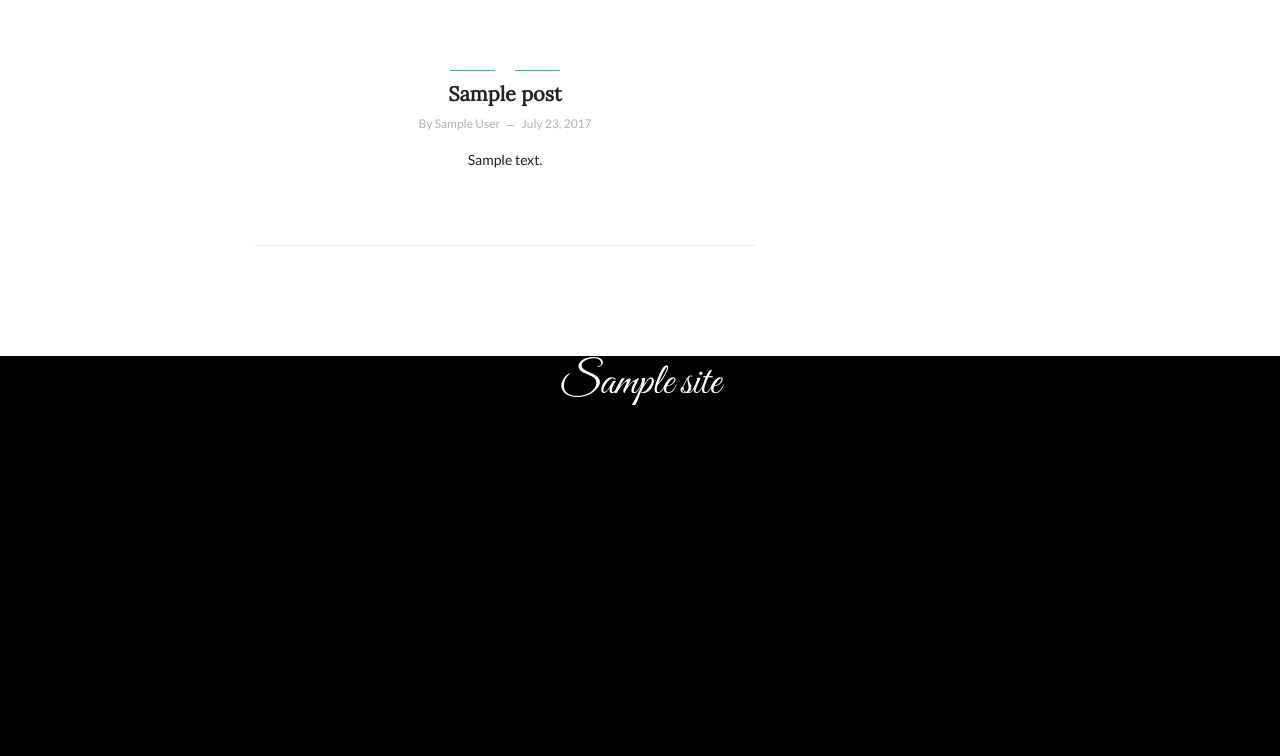
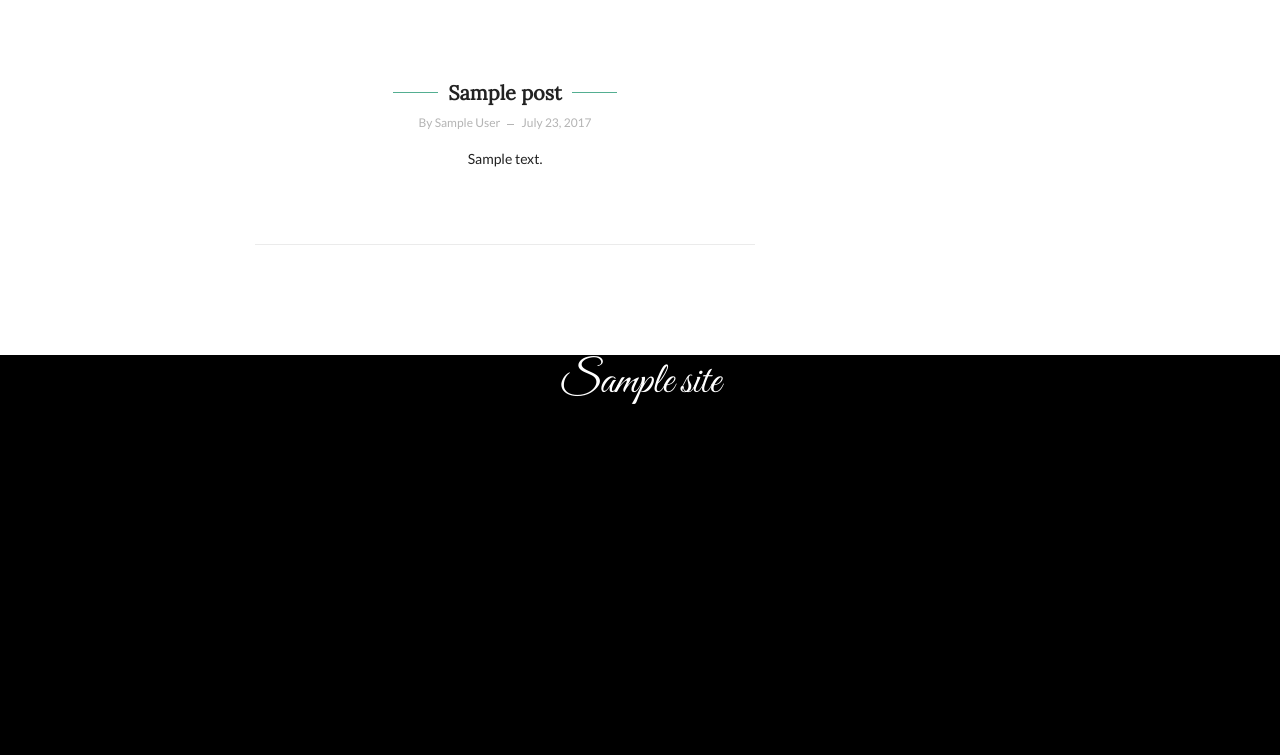
Before and after one commit to ranjanbuilds/deepika_blog, a WordPress theme: template themes/rungin/page.php in a window 1280 px wide. Shown: the part 252-1008 px from the top of the page. Run offline with PHP 8.4 and a stand-in for WordPress, Linux system fonts and the light colour scheme; the site name, menu and one post (Sample post) are stand-ins, and other content is empty; some libraries are stand-ins or nearby versions.

Commit message:
back on track, need to finish styling regular pages

```diff
--- a/themes/rungin/scss/post.scss
+++ b/themes/rungin/scss/post.scss
@@ -77,3 +77,11 @@ article {
 	height: 1px;
 	width: 45px;
 }
+
+
+.page {
+	.entry-title {
+		margin-right: 10px;
+		margin-left: 10px;
+	}
+}
--- a/themes/rungin/style.css
+++ b/themes/rungin/style.css
@@ -258,6 +258,10 @@ article {
   height: 1px;
   width: 45px; }
 
+.page .entry-title {
+  margin-right: 10px;
+  margin-left: 10px; }
+
 .site-footer {
   height: 400px;
   background: black; }
--- a/themes/rungin/template-parts/content-page.php
+++ b/themes/rungin/template-parts/content-page.php
@@ -15,13 +15,12 @@
 
 		<div class="category-decorated">
 			<div class="decorative-dash"></div>
-			<h3><?php the_category(' '); ?></h3>
+			<?php
+			the_title( '<h1 class="entry-title">', '</h1>' );
+			?>
 			<div class="decorative-dash"></div>
 		</div>
 
-		<?php
-		the_title( '<h1 class="entry-title">', '</h1>' );
-		?>
 
 		<div class="author-date">
 			<span>By <?php the_author() ?></span>
```
Also changed, not shown: themes/rungin/scss/style.scss (+11 -0 lines).
